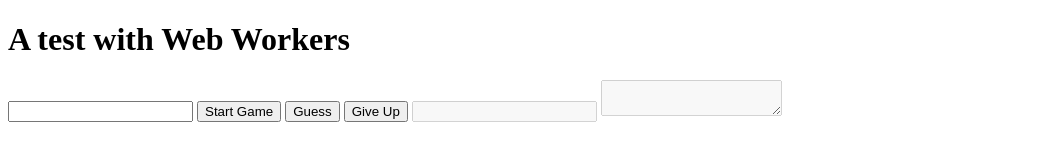
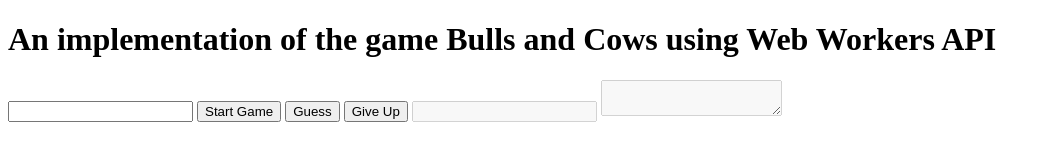
Before and after one commit to dmodena/worker-bulls-n-cows, a plain HTML site: page public/index.html in a window 1280 px wide. Shown: the whole page, without its empty margins (0-1050 px from the left). Drawn offline with Linux system fonts and the light colour scheme.

Commit message:
Add license and rename project

```diff
--- a/public/index.html
+++ b/public/index.html
@@ -4,11 +4,11 @@
   <meta charset="UTF-8">
   <meta http-equiv="X-UA-Compatible" content="IE=edge">
   <meta name="viewport" content="width=device-width, initial-scale=1.0">
-  <title>Web Workers</title>
+  <title>Worker Bulls and Cows</title>
   <link rel="icon" type="image/png" href="/img/favicon.png">
 </head>
 <body>
-  <h1>A test with Web Workers</h1>
+  <h1>An implementation of the game Bulls and Cows using Web Workers API</h1>
   <input type="number" name="guessInput" id="guessInput">
   <button id="startGameBtn">Start Game</button>
   <button id="guessBtn">Guess</button>
```
Also changed, not shown: README.md, 1 other file.
